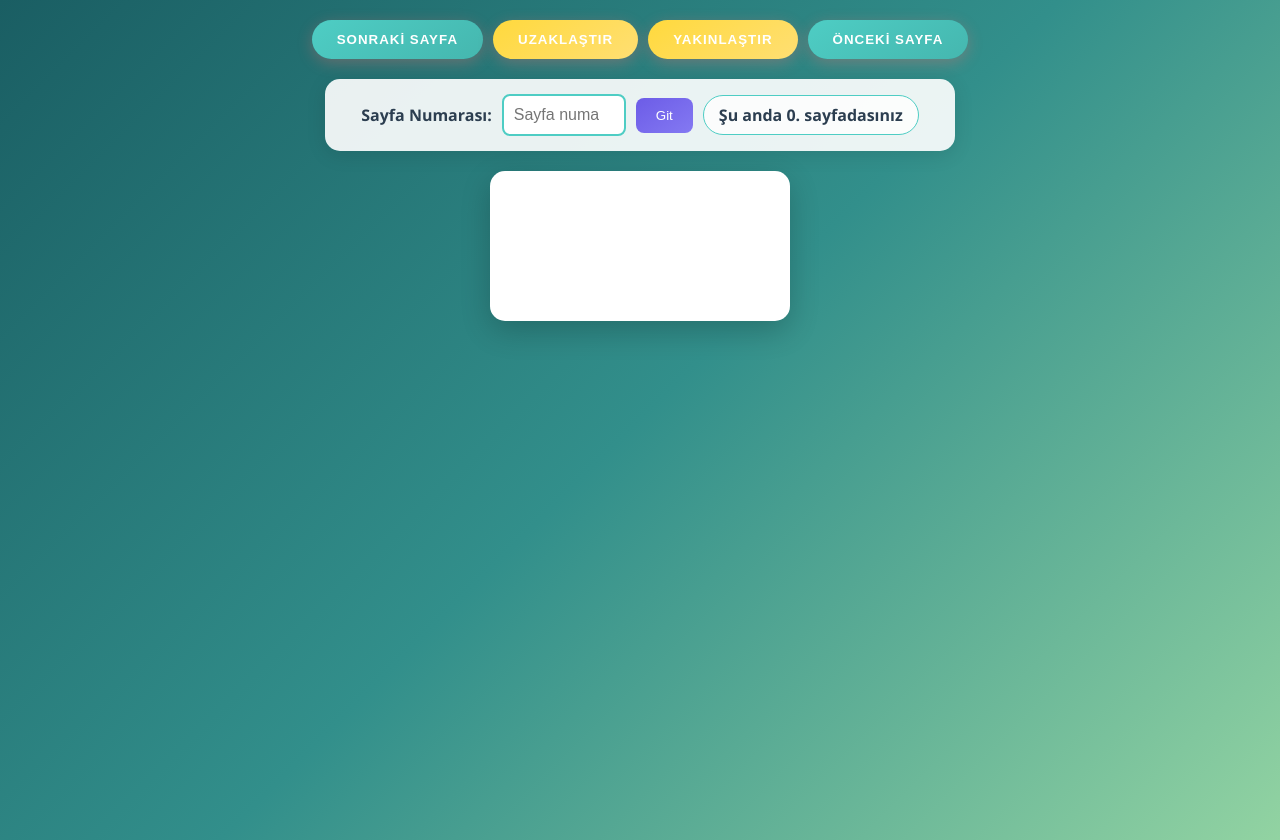
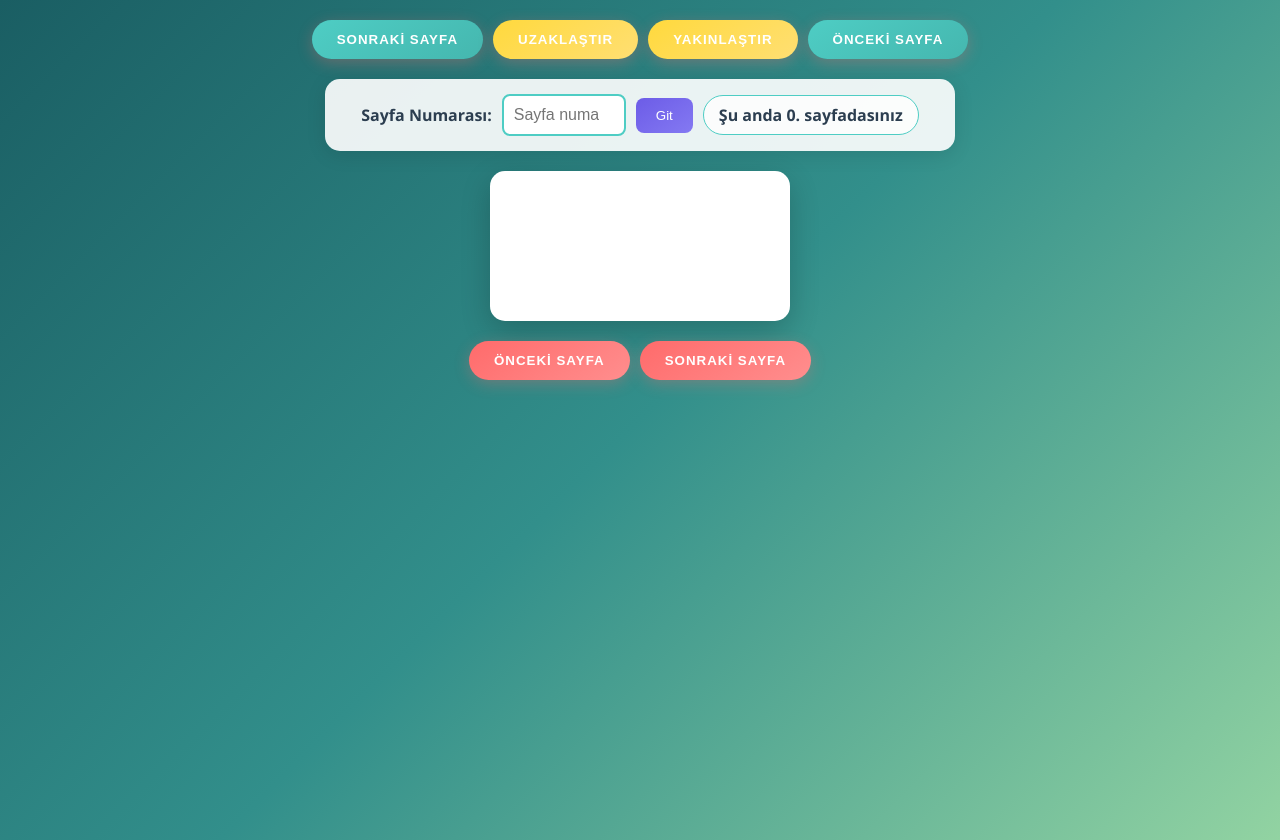
Before and after one commit to endazlenger/quran-reader, a plain HTML site: page index.html in a window 1280 px wide. Drawn offline with Linux system fonts and the light colour scheme; no server answers.

Commit message:
Update index.html
Sayfanin altina Buton icin degisiklik yapildi.

```diff
--- a/index.html
+++ b/index.html
@@ -25,6 +25,11 @@
 
     <canvas id="pdf-viewer"></canvas>
 
+	<div class="controls bottom-controls">
+    <button id="prev-bottom">Önceki Sayfa</button>
+    <button id="next-bottom">Sonraki Sayfa</button>
+</div>
+
     <script src="libs/pdf.min.js"></script>
     <script src="script.js"></script>
 </body>
```
